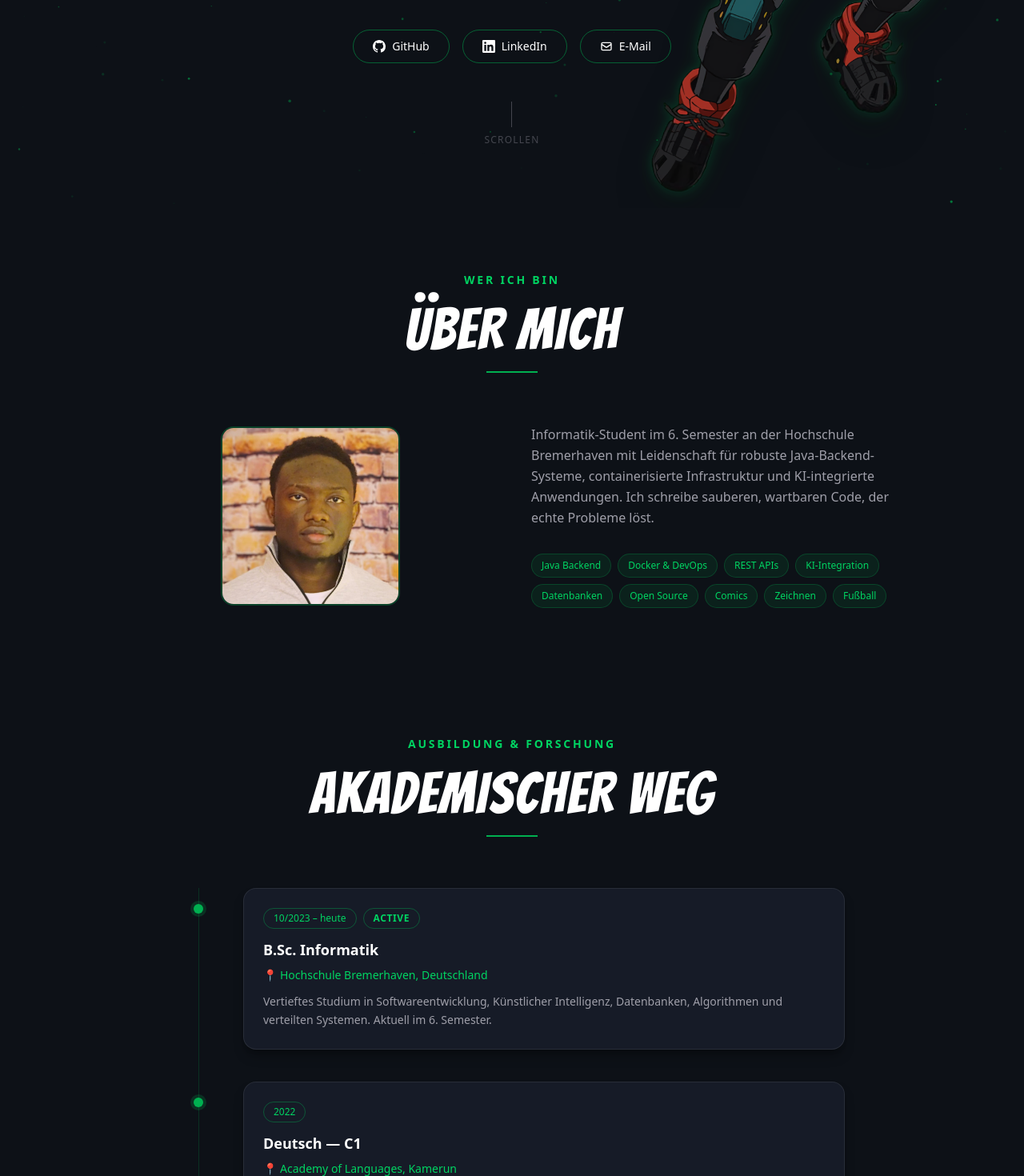
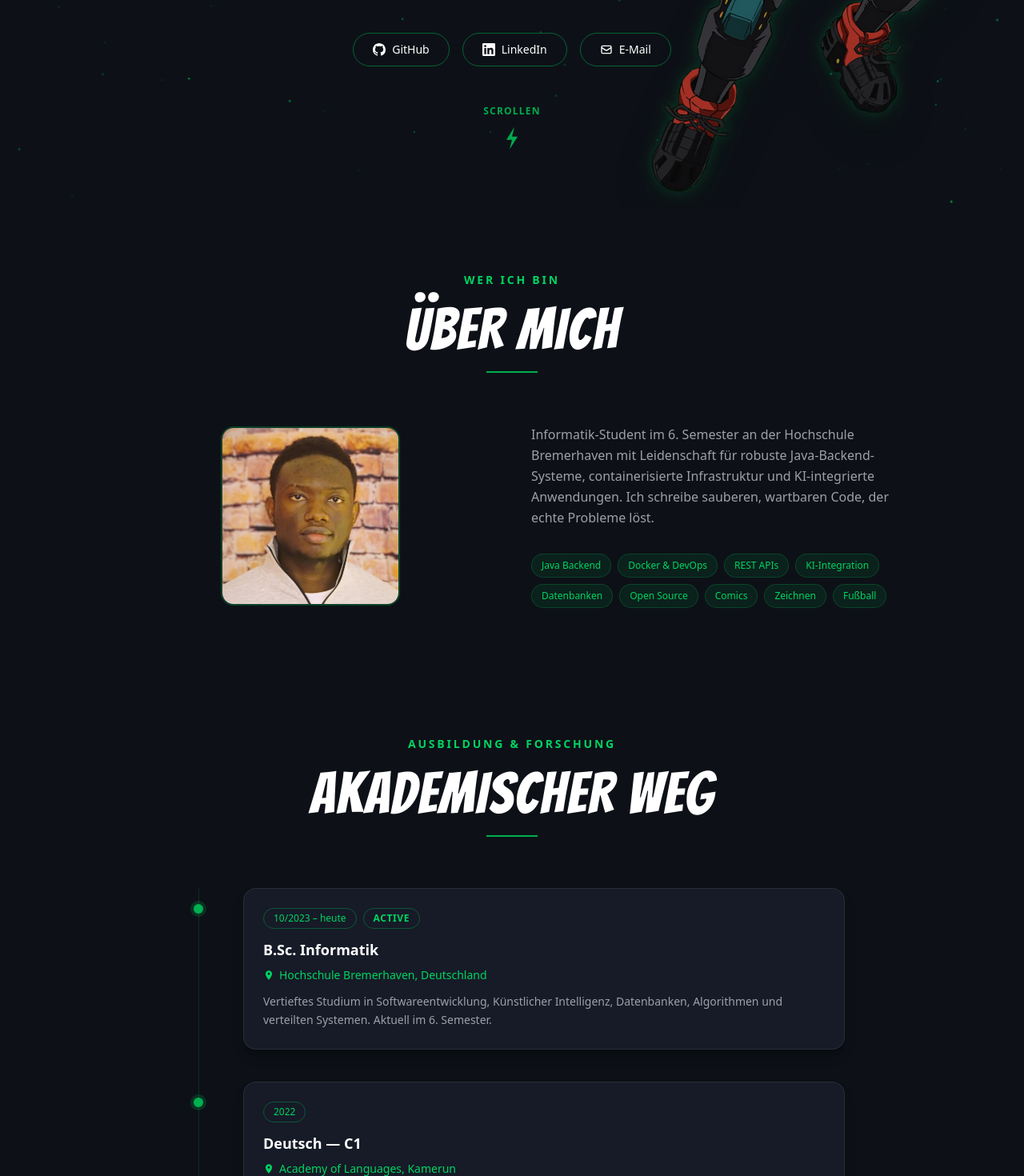
Before and after one commit to Emeric99/portfolio, a Next.js app: page / in a window 1280 px wide. Shown: the part 540-2010 px from the top of the page at 80% size. Built offline with nearby package versions, Linux system fonts and the light colour scheme.

Commit message:
Location SVG in Academic, button glow+scale hover, lightning bolt scroll indicator

```diff
--- a/app/components/Academic.tsx
+++ b/app/components/Academic.tsx
@@ -118,8 +118,11 @@ export default function Academic({ lang }: { lang: Lang }) {
                     )}
                   </div>
                   <h3 className="text-white text-lg font-semibold mb-2">{item.title}</h3>
-                  <p className="text-[#00d462] text-sm flex items-center gap-1 mb-3">
-                    <span>📍</span> {item.place}
+                  <p className="text-[#00d462] text-sm flex items-center gap-1.5 mb-3">
+                    <svg className="w-3.5 h-3.5 flex-shrink-0" fill="currentColor" viewBox="0 0 24 24">
+                      <path d="M12 2C8.13 2 5 5.13 5 9c0 5.25 7 13 7 13s7-7.75 7-13c0-3.87-3.13-7-7-7zm0 9.5c-1.38 0-2.5-1.12-2.5-2.5s1.12-2.5 2.5-2.5 2.5 1.12 2.5 2.5-1.12 2.5-2.5 2.5z"/>
+                    </svg>
+                    {item.place}
                   </p>
                   <p className="text-zinc-400 text-sm leading-relaxed">{item.desc}</p>
                 </div>
--- a/app/components/Hero.tsx
+++ b/app/components/Hero.tsx
@@ -257,7 +257,7 @@ export default function Hero({ lang }: { lang: Lang }) {
           <a
             href="https://github.com/Emeric99"
             target="_blank"
-            className="flex items-center gap-2 bg-transparent border border-[#00b050]/50 text-white text-sm font-medium px-6 py-2.5 rounded-full hover:border-[#00d462] hover:text-[#00d462] transition-colors"
+            className="flex items-center gap-2 bg-transparent border border-[#00b050]/50 text-white text-sm font-medium px-6 py-2.5 rounded-full transition-all duration-200 hover:border-[#00d462] hover:text-[#00d462] hover:scale-105 hover:shadow-[0_0_18px_rgba(0,180,80,0.45)]"
           >
             <svg className="w-4 h-4" fill="currentColor" viewBox="0 0 24 24">
               <path d="M12 0C5.37 0 0 5.37 0 12c0 5.31 3.435 9.795 8.205 11.385.6.105.825-.255.825-.57 0-.285-.015-1.23-.015-2.235-3.015.555-3.795-.735-4.035-1.41-.135-.345-.72-1.41-1.23-1.695-.42-.225-1.02-.78-.015-.795.945-.015 1.62.87 1.845 1.23 1.08 1.815 2.805 1.305 3.495.99.105-.78.42-1.305.765-1.605-2.67-.3-5.46-1.335-5.46-5.925 0-1.305.465-2.385 1.23-3.225-.12-.3-.54-1.53.12-3.18 0 0 1.005-.315 3.3 1.23.96-.27 1.98-.405 3-.405s2.04.135 3 .405c2.295-1.56 3.3-1.23 3.3-1.23.66 1.65.24 2.88.12 3.18.765.84 1.23 1.905 1.23 3.225 0 4.605-2.805 5.625-5.475 5.925.435.375.81 1.095.81 2.22 0 1.605-.015 2.895-.015 3.3 0 .315.225.69.825.57A12.02 12.02 0 0 0 24 12c0-6.63-5.37-12-12-12z" />
@@ -267,7 +267,7 @@ export default function Hero({ lang }: { lang: Lang }) {
           <a
             href="https://www.linkedin.com/in/emeric-tcholagheu-6bb73b313"
             target="_blank"
-            className="flex items-center gap-2 bg-transparent border border-[#00b050]/50 text-white text-sm font-medium px-6 py-2.5 rounded-full hover:border-[#00d462] hover:text-[#00d462] transition-colors"
+            className="flex items-center gap-2 bg-transparent border border-[#00b050]/50 text-white text-sm font-medium px-6 py-2.5 rounded-full transition-all duration-200 hover:border-[#00d462] hover:text-[#00d462] hover:scale-105 hover:shadow-[0_0_18px_rgba(0,180,80,0.45)]"
           >
             <svg className="w-4 h-4" fill="currentColor" viewBox="0 0 24 24">
               <path d="M20.447 20.452h-3.554v-5.569c0-1.328-.027-3.037-1.852-3.037-1.853 0-2.136 1.445-2.136 2.939v5.667H9.351V9h3.414v1.561h.046c.477-.9 1.637-1.85 3.37-1.85 3.601 0 4.267 2.37 4.267 5.455v6.286zM5.337 7.433a2.062 2.062 0 0 1-2.063-2.065 2.064 2.064 0 1 1 2.063 2.065zm1.782 13.019H3.555V9h3.564v11.452zM22.225 0H1.771C.792 0 0 .774 0 1.729v20.542C0 23.227.792 24 1.771 24h20.451C23.2 24 24 23.227 24 22.271V1.729C24 .774 23.2 0 22.222 0h.003z" />
@@ -276,7 +276,7 @@ export default function Hero({ lang }: { lang: Lang }) {
           </a>
           <a
             href="mailto:emerictcholagheu@gmail.com"
-            className="flex items-center gap-2 bg-transparent border border-[#00b050]/50 text-white text-sm font-medium px-6 py-2.5 rounded-full hover:border-[#00d462] hover:text-[#00d462] transition-colors"
+            className="flex items-center gap-2 bg-transparent border border-[#00b050]/50 text-white text-sm font-medium px-6 py-2.5 rounded-full transition-all duration-200 hover:border-[#00d462] hover:text-[#00d462] hover:scale-105 hover:shadow-[0_0_18px_rgba(0,180,80,0.45)]"
           >
             <svg className="w-4 h-4" fill="none" stroke="currentColor" strokeWidth={2} viewBox="0 0 24 24">
               <path strokeLinecap="round" strokeLinejoin="round" d="M3 8l7.89 5.26a2 2 0 002.22 0L21 8M5 19h14a2 2 0 002-2V7a2 2 0 00-2-2H5a2 2 0 00-2 2v10a2 2 0 002 2z" />
@@ -285,21 +285,23 @@ export default function Hero({ lang }: { lang: Lang }) {
           </a>
         </motion.div>
 
-        {/* Scroll indicator */}
+        {/* Scroll indicator — éclair MHA */}
         <motion.a
           href="#about"
-          initial={{ opacity: 0 }}
-          animate={{ opacity: [0, 1, 1, 0] }}
-          transition={{ delay: 1, duration: 2.5, repeat: Infinity, repeatDelay: 1, ease: "easeInOut" }}
-          className="flex flex-col items-center gap-2 text-zinc-500 hover:text-[#00d462] transition-colors"
+          animate={{ opacity: [0, 1, 1, 1, 0] }}
+          transition={{ duration: 2, repeat: Infinity, repeatDelay: 0.5, ease: "easeInOut" }}
+          className="flex flex-col items-center gap-1 text-[#00b050] hover:text-[#00d462] transition-colors"
         >
+          <span className="text-xs tracking-widest uppercase font-semibold">{t.scroll}</span>
           <motion.div
-            animate={{ scaleY: [0, 1] }}
-            transition={{ delay: 1, duration: 1, repeat: Infinity, repeatDelay: 2.5, ease: "easeInOut" }}
-            style={{ originY: 0 }}
-            className="w-px h-8 bg-zinc-500"
-          />
-          <span className="text-xs tracking-widest uppercase">{t.scroll}</span>
+            animate={{ y: [0, 8, 0] }}
+            transition={{ duration: 1, repeat: Infinity, ease: "easeInOut" }}
+          >
+            {/* Éclair — symbole One For All */}
+            <svg className="w-5 h-7" viewBox="0 0 20 28" fill="currentColor">
+              <path d="M13 0L3 16h7l-3 12L17 12h-7z" />
+            </svg>
+          </motion.div>
         </motion.a>
       </div>
     </section>
```
